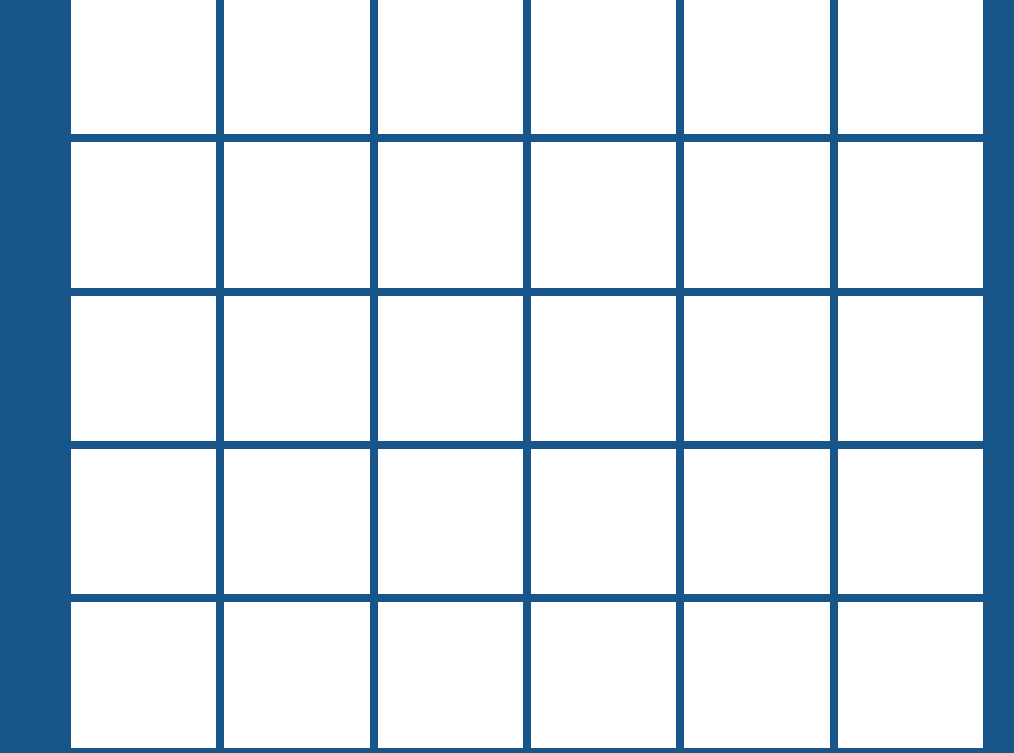
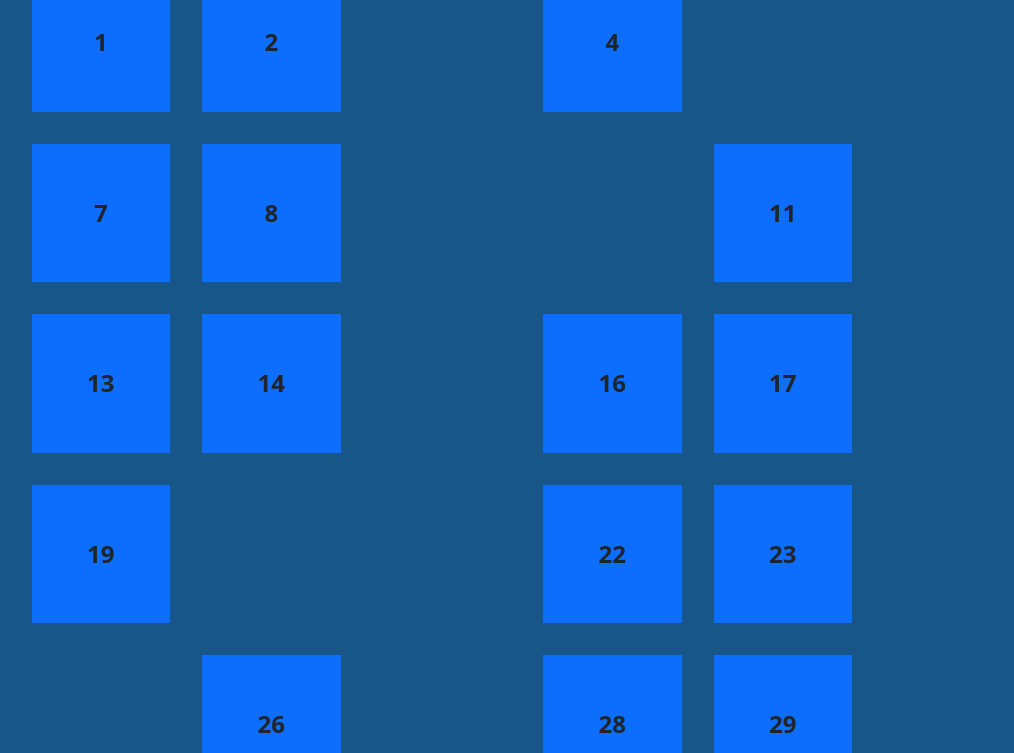
Before and after one commit to MatteoTarabella04/js-fizzbuzz, a plain HTML site: page index.html in a window 1280 px wide. Shown: the part 99-852 px from the top of the page, without its empty margins (113-1127 px from the left). Drawn offline with nearby package versions, Linux system fonts and the light colour scheme.

Commit message:
fixed html + add default boxes

```diff
--- a/assets/css/style.css
+++ b/assets/css/style.css
@@ -3,7 +3,10 @@
 }
 
 .box {
-   width: 100%;
+   width: calc(100% / 8);
    aspect-ratio: 1/1;
-   background-color: white;
+   margin: 1rem;
+   display: flex;
+   justify-content: center;
+   align-items: center;
 }
--- a/assets/js/main.js
+++ b/assets/js/main.js
@@ -19,20 +19,28 @@ mainElement.append(divContainerElement);
 */
 
 // seleziono l'elemento div con classe row
-const divElement = document.querySelector('div.row');
+//const divElement = document.querySelector('div.row');
+
+
+
+
+/*
 
 // creo un ciclo che scorra i numeri da 1 a 1000
-for (let i = 1; i <= 1000; i++) {
+for (let i = 1; i <= 101; i ++) {
 
    // creo il box dove andranno inseriti gli elementi
    const boxElement = document.createElement('div');
 
+
    divElement.innerHTML += `
-            <div class="col">
-               <div class="box d-flex align-items-center-content-center">
-                  <p id="number" class="fs-3 fw-bold"></p>
-               </div>
-            </div>`
+   <div class="col">
+   <div class="box d-flex align-items-center justify-content-center">
+   </div>
+   </div>`
+
+   // seleziono le box
+   const boxNumElement = document.querySelector('box')
 
    // scorro tra i numeri e individuo i multipli di 3 di 5 e di entrambi
    switch (true) {
@@ -51,4 +59,40 @@ for (let i = 1; i <= 1000; i++) {
       case i % 5 == 0:
          console.log(i + ' multiplo di 5');
    }
+
+   boxElement.append(boxNumElement);
+} */
+
+
+const containerEl = document.querySelector(".container");
+
+for (let i = 1; i < 101; i++) {
+   const boxElement = document.createElement("div");
+   boxElement.style.fontSize = ('1.5rem');
+   boxElement.style.fontWeight = ('bold');
+
+   switch (true) {
+      default:
+         console.log(i);
+
+         boxElement.append(i)
+         boxElement.style.backgroundColor = ("#0d6efd");
+
+         break;
+
+      case i % 3 == 0 && i % 5 == 0:
+         console.log(i + ' multiplo di 3 e di 5');
+         break;
+
+      case i % 3 == 0:
+         console.log(i + ' multiplo di 3');
+         break;
+
+      case i % 5 == 0:
+         console.log(i + ' multiplo di 5');
+   }
+
+   boxElement.classList.add("box");
+   containerEl.append(boxElement);
+
 }
--- a/index.html
+++ b/index.html
@@ -5,7 +5,8 @@
       <meta http-equiv="X-UA-Compatible" content="IE=edge">
       <meta name="viewport" content="width=device-width, initial-scale=1.0">
       <!-- bootstrapstyle -->
-   <link rel="stylesheet" href="	https://cdn.jsdelivr.net/npm/bootstrap@5.2.3/dist/css/bootstrap.min.css">
+      <link rel="stylesheet" href="
+         https://cdn.jsdelivr.net/npm/bootstrap@5.2.3/dist/css/bootstrap.min.css">
       <title>Document</title>
       <!-- mystyle -->
       <link rel="stylesheet" href="./assets/css/style.css">
@@ -13,17 +14,8 @@
    <body>
 
       <main id="app_main">
-      <div class="container w-75 p-4">
-
-         <h1 class="text-center text-white m-2">FizzBuzzDOM</h1>
-
-         <div class="row row-cols-6 justify-content-center g-2">
-            <div class="col">
-               <div class="box d-flex align-items-center justify-content-center">
-                  <p id="number" class="fs-3 fw-bold"></p>
-               </div>
-            </div>
-         </div>
+         <h1 class="text-center text-white">FizzBuzzDOM</h1>
+         <div class="container d-flex flex-wrap align-items-center justify-content-center">
         </div>
       </main>
 
@@ -31,9 +23,18 @@
       <!-- script -->
       <script src="./assets/js/main.js"></script>
       <!-- bootsrap -->
-   <link rel="stylesheet" href="https://stackpath.bootstrapcdn.com/bootstrap/5.0.0-alpha1/css/bootstrap.min.css" integrity="sha384-r4NyP46KrjDleawBgD5tp8Y7UzmLA05oM1iAEQ17CSuDqnUK2+k9luXQOfXJCJ4I" crossorigin="anonymous">
-   <script src="https://stackpath.bootstrapcdn.com/bootstrap/5.0.0-alpha1/js/bootstrap.min.js" integrity="sha384-oesi62hOLfzrys4LxRF63OJCXdXDipiYWBnvTl9Y9/TRlw5xlKIEHpNyvvDShgf/" crossorigin="anonymous"></script>
-   <script src="https://cdn.jsdelivr.net/npm/popper.js@1.16.0/dist/umd/popper.min.js" integrity="sha384-Q6E9RHvbIyZFJoft+2mJbHaEWldlvI9IOYy5n3zV9zzTtmI3UksdQRVvoxMfooAo" crossorigin="anonymous"></script>
+      <link rel="stylesheet"
+         href="https://stackpath.bootstrapcdn.com/bootstrap/5.0.0-alpha1/css/bootstrap.min.css"
+         integrity="sha384-r4NyP46KrjDleawBgD5tp8Y7UzmLA05oM1iAEQ17CSuDqnUK2+k9luXQOfXJCJ4I"
+         crossorigin="anonymous">
+      <script
+         src="https://stackpath.bootstrapcdn.com/bootstrap/5.0.0-alpha1/js/bootstrap.min.js"
+         integrity="sha384-oesi62hOLfzrys4LxRF63OJCXdXDipiYWBnvTl9Y9/TRlw5xlKIEHpNyvvDShgf/"
+         crossorigin="anonymous"></script>
+      <script
+         src="https://cdn.jsdelivr.net/npm/popper.js@1.16.0/dist/umd/popper.min.js"
+         integrity="sha384-Q6E9RHvbIyZFJoft+2mJbHaEWldlvI9IOYy5n3zV9zzTtmI3UksdQRVvoxMfooAo"
+         crossorigin="anonymous"></script>
       <!-- #endregion scripts -->
    </body>
 </html>
```
Lines whose indentation alone changed are shown as unchanged.
